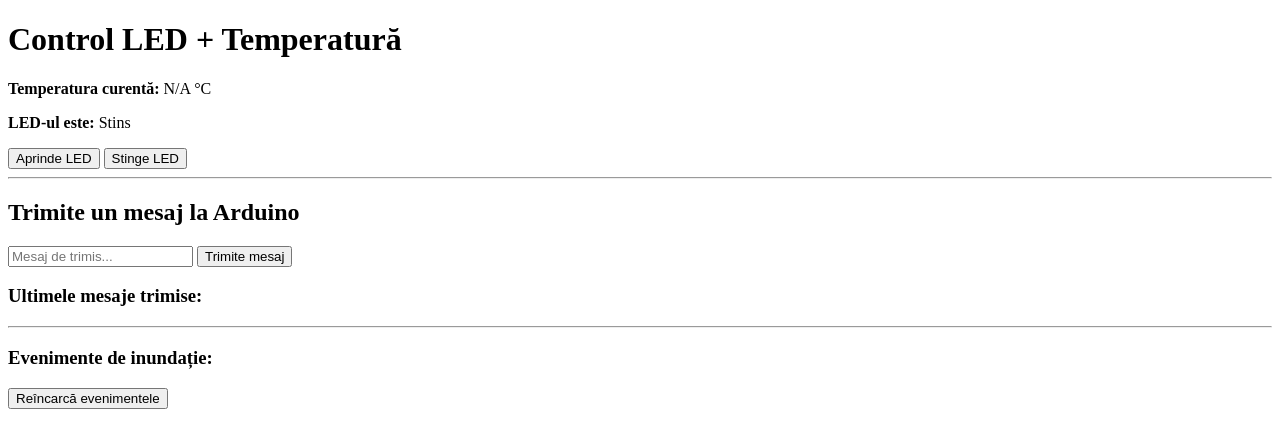
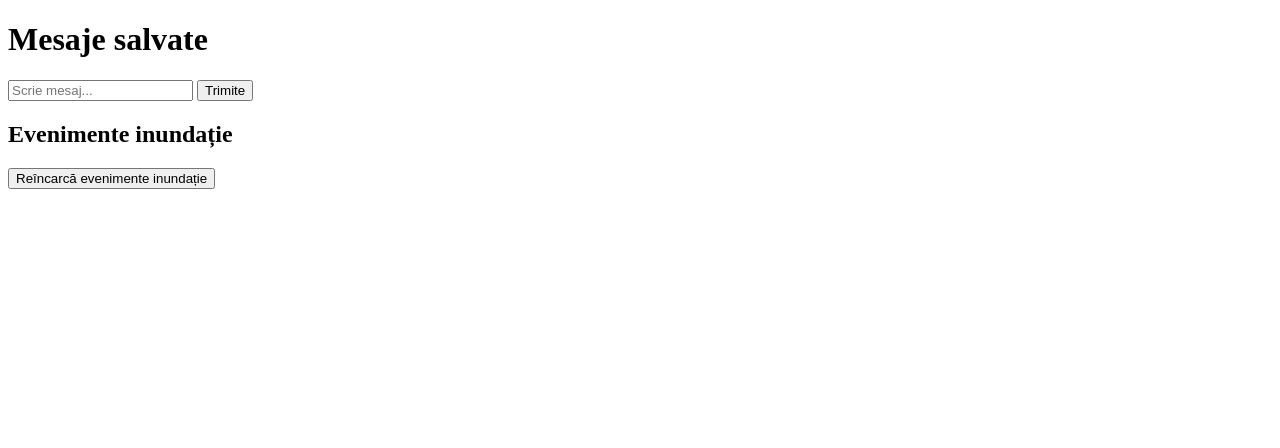
Before and after one commit to Pasibil/Proiect-Sincretic-2-Nanu-, a Flask app: page / in a window 1280 px wide. Shown: the top 448 px of the page. Run offline with Flask 3, Linux system fonts and the light colour scheme; data that the repository does not hold is empty.

Commit message:
Posibil rezolvare problema cu evenimente

```diff
--- a/templates/index.html
+++ b/templates/index.html
@@ -1,52 +1,33 @@
 <!DOCTYPE html>
 <html lang="ro">
 <head>
-    <meta charset="UTF-8">
-    <title>Control LED + Temperatură</title>
+    <meta charset="UTF-8" />
+    <meta name="viewport" content="width=device-width, initial-scale=1" />
+    <title>Proiect Arduino-Flask</title>
 </head>
 <body>
-    <h1>Control LED + Temperatură</h1>
+    <h1>Mesaje salvate</h1>
+    <ul id="msgList"></ul>
 
-    <p><strong>Temperatura curentă:</strong> {{ temperature }} °C</p>
-    <p><strong>LED-ul este:</strong> {{ 'Aprins' if led_state else 'Stins' }}</p>
-
-    <form method="post">
-        <button type="submit" name="action" value="ON">Aprinde LED</button>
-        <button type="submit" name="action" value="OFF">Stinge LED</button>
+    <form id="msgForm">
+        <input type="text" id="msgInput" placeholder="Scrie mesaj..." />
+        <button type="submit">Trimite</button>
     </form>
 
-    <hr>
-
-    <h2>Trimite un mesaj la Arduino</h2>
-    <form id="msgForm">
-        <input type="text" id="msgInput" maxlength="32" required placeholder="Mesaj de trimis...">
-        <button type="submit">Trimite mesaj</button>
-    </form>
-
-    <h3>Ultimele mesaje trimise:</h3>
-    <ul id="msgList">
-        {% for msg in messages %}
-            <li>{{ msg }}</li>
-        {% endfor %}
-    </ul>
-
-    <hr>
-    <h3>Evenimente de inundație:</h3>
-    <button id="refreshFloodBtn" type="button">Reîncarcă evenimentele</button>
-    <ul id="floodList">
-        {% for evt in flood_events %}
-            <li>
-                {{ evt }}
-                <button onclick="deleteFlood({{ loop.index0 }})">Șterge</button>
-            </li>
-        {% endfor %}
-    </ul>
+    <h2>Evenimente inundație</h2>
+    <ul id="floodList"></ul>
+    <button id="refreshFloodBtn">Reîncarcă evenimente inundație</button>
 
     <script>
         function refreshMessages() {
+            console.log("Se încearcă reîncărcarea mesajelor...");
             fetch('/get_messages')
-            .then(r => r.json())
+            .then(r => {
+                console.log("Răspuns de la /get_messages:", r);
+                return r.json();
+            })
             .then(data => {
+                console.log("Mesaje primite:", data.messages);
                 const list = document.getElementById('msgList');
                 list.innerHTML = '';
                 data.messages.forEach(msg => {
@@ -54,13 +35,19 @@
                     li.textContent = msg;
                     list.appendChild(li);
                 });
-            });
+            })
+            .catch(err => console.error("Eroare la /get_messages:", err));
         }
 
         function refreshFloodEvents() {
+            console.log("Se încearcă reîncărcarea evenimentelor de inundație...");
             fetch('/get_flood_events')
-            .then(r => r.json())
+            .then(r => {
+                console.log("Răspuns de la /get_flood_events:", r);
+                return r.json();
+            })
             .then(data => {
+                console.log("Evenimente de inundație primite:", data.flood_events);
                 const list = document.getElementById('floodList');
                 list.innerHTML = '';
                 data.flood_events.forEach((evt, index) => {
@@ -72,44 +59,68 @@
                     li.appendChild(btn);
                     list.appendChild(li);
                 });
-            });
+            })
+            .catch(err => console.error("Eroare la /get_flood_events:", err));
         }
 
         function deleteFlood(index) {
+            console.log("Se încearcă ștergerea evenimentului de inundație cu indexul:", index);
             fetch(`/delete_flood/${index}`, { method: 'POST' })
-            .then(r => r.json())
+            .then(r => {
+                console.log(`Răspuns la ștergerea evenimentului ${index}:`, r);
+                return r.json();
+            })
             .then(data => {
                 if (data.status === 'deleted') {
+                    console.log("Eveniment șters cu succes.");
                     refreshFloodEvents();
                 } else {
+                    console.error('Eroare la ștergerea evenimentului!');
                     alert('Eroare la ștergere!');
                 }
-            });
+            })
+            .catch(err => console.error("Eroare la ștergerea evenimentului:", err));
         }
 
         document.getElementById('msgForm').addEventListener('submit', function(e) {
             e.preventDefault();
             const msg = document.getElementById('msgInput').value.trim();
-            if (!msg) return;
+            console.log("Se încearcă trimiterea mesajului:", msg);
+            if (!msg) {
+                console.warn("Mesaj gol, nu se trimite.");
+                return;
+            }
 
             fetch('/send_message', {
                 method: 'POST',
                 headers: { 'Content-Type': 'application/json' },
                 body: JSON.stringify({ message: msg })
             })
-            .then(r => r.json())
+            .then(r => {
+                console.log("Răspuns de la /send_message:", r);
+                return r.json();
+            })
             .then(data => {
                 if (data.status === 'ok') {
+                    console.log("Mesaj trimis cu succes.");
                     document.getElementById('msgInput').value = '';
                     refreshMessages();
+                } else {
+                    console.error("Eroare la trimiterea mesajului.");
                 }
-            });
+            })
+            .catch(err => console.error("Eroare la trimiterea mesajului:", err));
         });
 
-        document.getElementById('refreshFloodBtn').addEventListener('click', refreshFloodEvents);
+        document.getElementById('refreshFloodBtn').addEventListener('click', () => {
+            console.log("Buton reîncarcă evenimente apăsat.");
+            refreshFloodEvents();
+        });
 
         document.addEventListener('DOMContentLoaded', () => {
+            console.log("Pagina încărcată, se încarcă mesajele...");
             refreshMessages();
+            refreshFloodEvents();
         });
     </script>
 </body>
```
